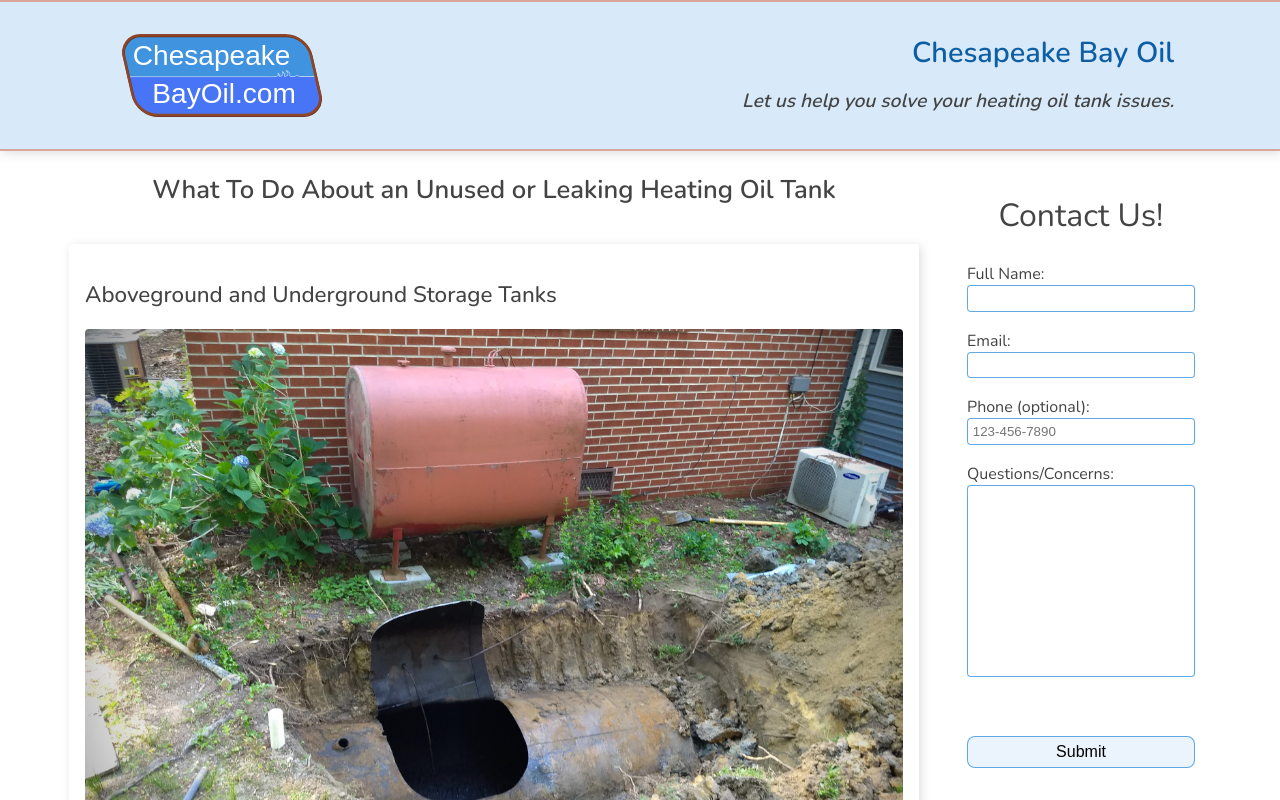
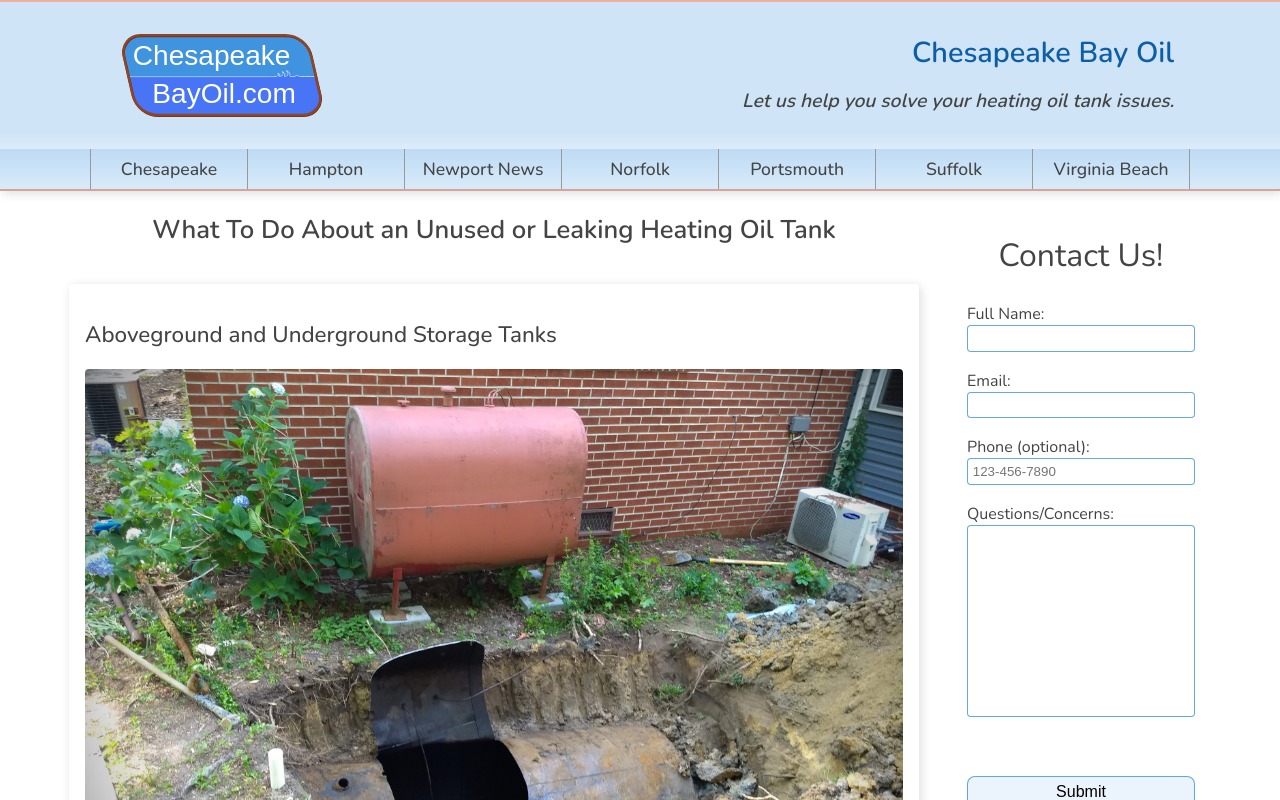
Before and after one commit to eojhet/chesapeakebayoil, a Next.js app: page / in a window 1280 px wide. Shown: the top 800 px of the page. Built offline with nearby package versions, Linux system fonts and the light colour scheme.

Commit message:
Changed description and updated nav w/links

```diff
--- a/components/navbar.js
+++ b/components/navbar.js
@@ -1,12 +1,43 @@
 import styles from '/styles/Navbar.module.scss';
 import { useRouter } from 'next/router';
+import Link from 'next/link';
+
+const links = [
+  ['/chesapeake', 'Chesapeake'],
+  ['/hampton', 'Hampton'],
+  ['/newportnews', 'Newport News'],
+  ['/norfolk', 'Norfolk'],
+  ['/portsmouth', 'Portsmouth'],
+  ['/suffolk', 'Suffolk'],
+  ['/virginiabeach', 'Virginia Beach'],
+]
 
 export default function Navbar () {
   const router = useRouter();
 
+  const LinkList = () => {
+    const linkItems = links.map((link, index) =>
+      <LinkItem key={index} link={link} />
+    );
+
+    return (
+      <ul className={styles.citiesList}>
+        {linkItems}
+      </ul>
+    )
+  }
+
+  const LinkItem = ({link}) => {
+    const style = router.pathname === link[0] ? styles.curLink : styles.link;
+    return (
+      <Link href={link[0]} passHref><li className={style}>{link[1]}</li></Link>
+    )
+  }
+
   return (
     <div className={styles.container}>
       <nav className={styles.nav}>
+        <div className={styles.banner}>
           <img
             src="/static/ChesapeakeBayOilOpt.svg"
             width={200}
@@ -18,6 +49,10 @@ export default function Navbar () {
             <h2>Chesapeake Bay Oil</h2>
             <h3><i>Let us help you solve your heating oil tank issues.</i></h3>
           </div>
+        </div>
+        <div className={styles.linkContainer}>
+          <LinkList />
+        </div>
       </nav>
     </div>
   )
--- a/pages/_document.js
+++ b/pages/_document.js
@@ -4,7 +4,7 @@ export default function Document() {
   return (
     <Html lang="en">
       <Head>
-        <meta name="description" content="Heating oil tank spills, leaks, removals, abatements, number 2 fuel oil, petroleum smell, dead grass, fill port, vent line, subsurface contamination, flooded yard, heavy rain, Hampton Roads, Norfolk, Chesapeake, Virginia Beach, Suffolk, Newport News, Hampton, Portsmouth, Smithfield, Poquoson, Eastern Shore, Cape Charles, Eastville, Machipongo, Windsor, Franklin, Smithfield, Isle of Wight, Carrolton, York, Yorktown, Williamsburg, James City." />
+        <meta name="description" content="Information about underground and aboveground heating oil tank removals. UST and AST spills, leaks, removals, abatements in Hampton Roads, Norfolk, Chesapeake, Virginia Beach, Suffolk, Newport News, Hampton, Portsmouth, Smithfield, Poquoson, Eastern Shore, Cape Charles, Eastville, Machipongo, Windsor, Franklin, Smithfield, Isle of Wight, Carrolton, York, Yorktown, Williamsburg, James City." />
         <meta charSet="UTF-8" />
         <meta property='og:locale' content='en_US' />
         <link rel="preconnect" href="https://fonts.googleapis.com" />
--- a/styles/Navbar.module.scss
+++ b/styles/Navbar.module.scss
@@ -1,11 +1,14 @@
 .container {
-  background-color: hsla(208, 71%, 56%, 0.2);
+  // background-color: rgba(63, 148, 222, 0.2);
+  background: rgb(63,148,222);
+  background: linear-gradient(180deg, rgba(63,148,222,0.25) 70%, rgba(255,255,255,1) 100%);
   border-top: 2px solid hsla(14, 71%, 56%, 0.5);
   border-bottom: 2px solid hsla(14, 71%, 56%, 0.5);
   box-shadow: 2px 2px 10px hsla(0, 0%, 33%, 0.2);
 }
 
 .nav {
+  .banner {
     max-width: 1100px;
     display: flex;
     flex-direction: row;
@@ -35,8 +38,56 @@
     }
   }
 
-@media only screen and (max-width: 800px) {
+  .linkContainer {
+    background-color: rgba(63, 148, 222, 0.2);
+  }
+
+  ul {
+    list-style-type: none;
+    padding: 0;
+    margin: 0;
+  }
+
+  .citiesList {
+    max-width: 1100px;
+    display: flex;
+    justify-content: center;
+    margin: auto;
+
+    .link {
+      display: inline-block;
+      text-align: center;
+      padding: 0.5rem 1rem;
+      font-weight: 500;
+      font-size: 1.1em;
+      border-left: 1px solid #999;
+      cursor: pointer;
+
+      &:last-child {
+        border-right: 1px solid #999;
+      }
+
+      &:hover {
+        background-color: hsla(208, 71%, 56%, 0.2);
+      }
+    }
+
+    .curLink {
+      @extend .link;
+      background-color: hsla(208, 71%, 56%, 0.2);
+    }
+  }
+}
+
+@media only screen and (min-width: 1090px) {
+  .link {
+    width: 100%;
+  }
+}
+
+@media only screen and (max-width: 850px) {
   .nav {
+    .banner {
       flex-direction: column;
 
       .svg {
@@ -47,4 +98,9 @@
         text-align: center;
       }
     }
+
+    .citiesList {
+      display: none;
     }
+  }
+}
```
Lines whose indentation alone changed are shown as unchanged.
